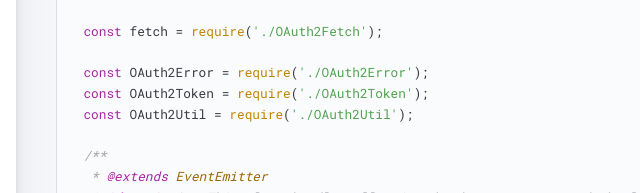
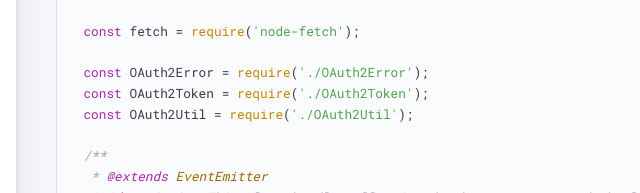
Before and after one commit to athombv/node-homey-oauth2app, a plain HTML site: page OAuth2Client.js.html in a window 1280 px wide. Shown: the part 280-473 px from the top of the page, 344-984 px from the left. Drawn offline with Linux system fonts and the light colour scheme.

Commit message:
deploy: dd026421839834e6f6f7dd23d74b05fcfd2802c0

```diff
--- a/OAuth2Client.js.html
+++ b/OAuth2Client.js.html
@@ -128,7 +128,7 @@ const { URLSearchParams } = require('url');
 const { EventEmitter } = require('events');
 const querystring = require('querystring');
 
-const fetch = require('./OAuth2Fetch');
+const fetch = require('node-fetch');
 
 const OAuth2Error = require('./OAuth2Error');
 const OAuth2Token = require('./OAuth2Token');
```
